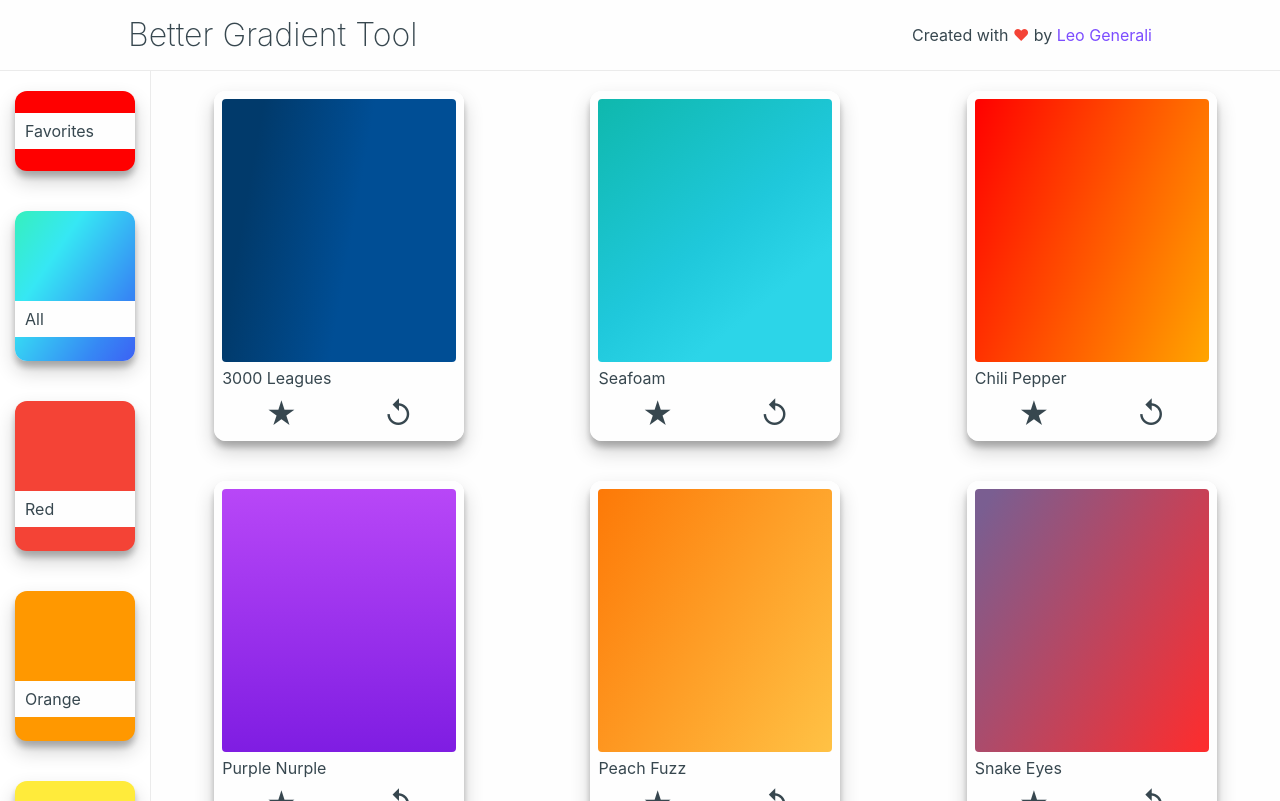
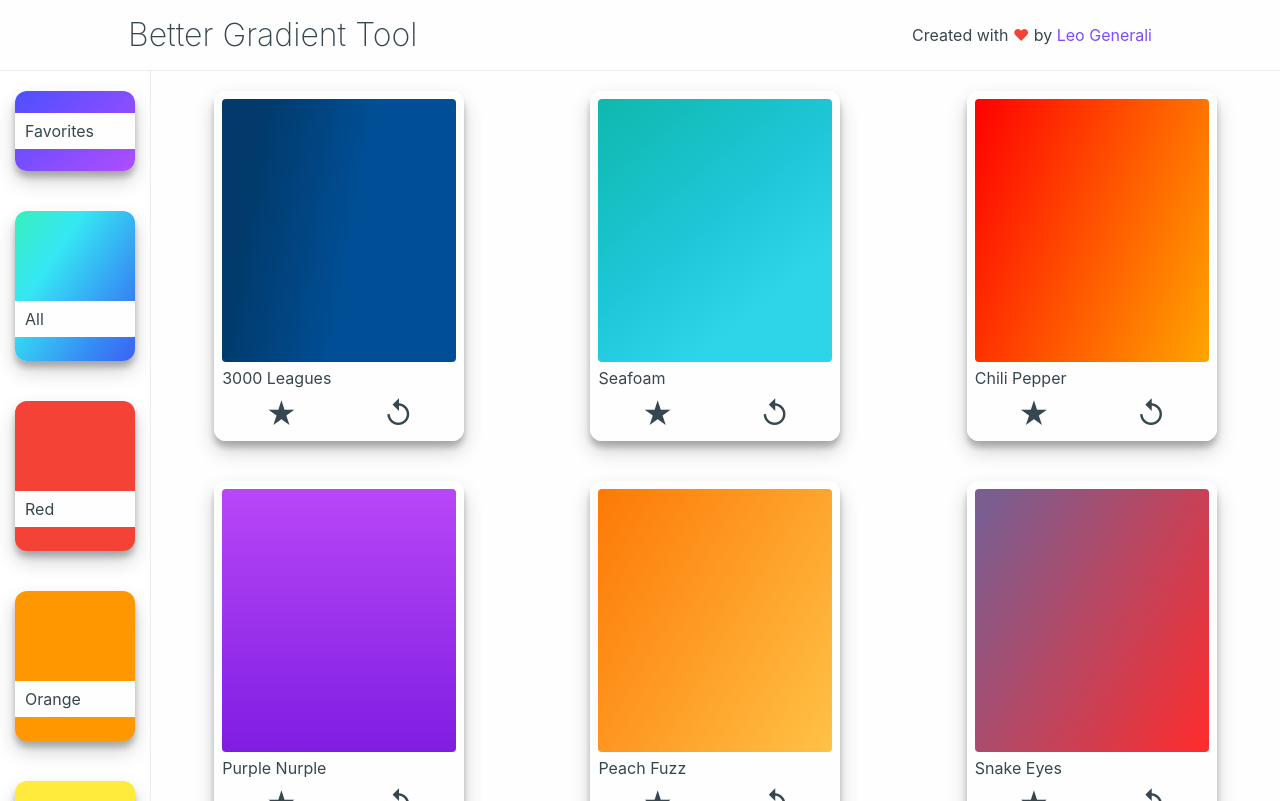
Before and after one commit to leo-generali/better-gradient-tool, a React (Create React App) app: page / in a window 1280 px wide. Built offline with nearby package versions, Linux system fonts and the light colour scheme.

Commit message:
Update styling on card flip button

```diff
--- a/src/styles/components/_favedstar.scss
+++ b/src/styles/components/_favedstar.scss
@@ -15,18 +15,3 @@
 		transform: scale(1.2);
 	}
 }
-
-.click {
-	animation-duration: 2s;
-	animation-name: click;
-}
-
-@keyframes click {
-	from {
-		transform: scale(0.7);
-	}
-
-	to {
-		transform: scale(2);
-	}
-}
--- a/src/styles/components/_favorites.scss
+++ b/src/styles/components/_favorites.scss
@@ -7,7 +7,7 @@ $favorites-height: 80px;
 .favorites {
 	min-height: $favorites-height;
 	height: $favorites-height;
-	background: red;
+	background: linear-gradient(-40deg, #AF4DFF, #4D4FFF);
 }
 
 .favorites__text {
--- a/src/styles/components/_gradientcard.scss
+++ b/src/styles/components/_gradientcard.scss
@@ -82,7 +82,9 @@ $card-edge: 8px;
     font-size: 30px;
 
     &:hover {
+        transition: 200ms;
         cursor: pointer;
+        transform: scale(1.2);
     }
 }
 
```
